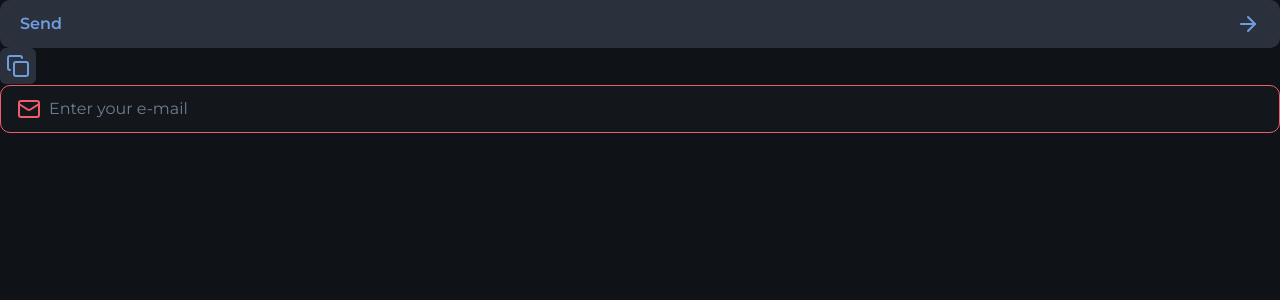
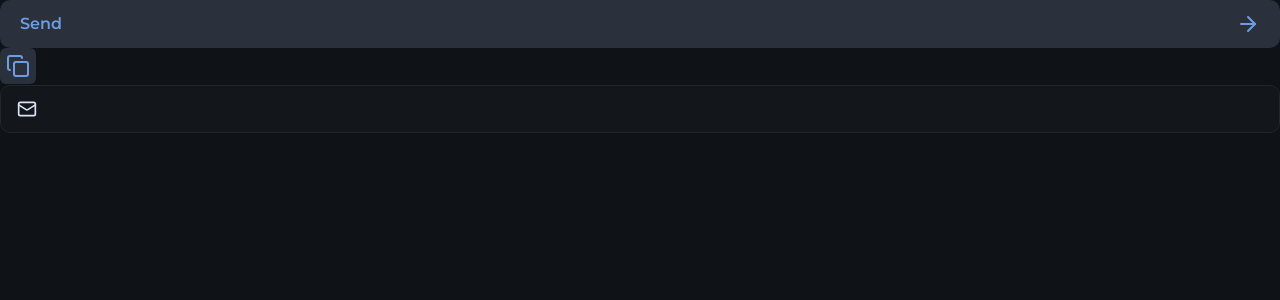
Before and after one commit to filipebteixeira98/indication-web, a Next.js app: page / in a window 1280 px wide. Shown: the top 300 px of the page. Built offline with nearby package versions, Linux system fonts and the light colour scheme.

Commit message:
refactor(input): component to add composition pattern

```diff
--- a/src/app/page.tsx
+++ b/src/app/page.tsx
@@ -1,8 +1,8 @@
-import { ArrowRight, Copy } from 'lucide-react'
+import { ArrowRight, Copy, Mail } from 'lucide-react'
 
 import { Button } from '@/components/button'
 import { IconButton } from '@/components/icon-button'
-import { Input } from '@/components/input'
+import { InputField, InputIcon, InputRoot } from '@/components/input'
 
 export default function Home() {
   return (
@@ -15,7 +15,12 @@
         <Copy />
       </IconButton>
       <div>
-        <Input type="email" placeholder="Enter your e-mail" error />
+        <InputRoot>
+          <InputIcon>
+            <Mail className="size-5" />
+          </InputIcon>
+          <InputField />
+        </InputRoot>
       </div>
     </main>
   )
--- a/src/components/input.tsx
+++ b/src/components/input.tsx
@@ -1,20 +1,32 @@
-import { Mail } from 'lucide-react'
 import type { ComponentProps } from 'react'
 
-interface InputProps extends ComponentProps<'input'> {
+interface InputRootProps extends ComponentProps<'div'> {
   error?: boolean
 }
 
-export function Input({ error = false, ...props }: InputProps) {
+export function InputRoot({ error = false, ...props }: InputRootProps) {
   return (
     <div
       data-error={error}
       className="group bg-gray-800 h-12 border border-gray-600 rounded-xl px-4 flex items-center gap-2 focus-within:border-gray-100 data-[error=true]:border-danger"
-    >
-      <span className="text-gray-400 group-focus-within:text-gray-100 group-[&:not(:has(input:placeholder-shown))]:text-gray-100 group-data-[error=true]:text-danger">
-        <Mail />
-      </span>
-      <input className="flex-1 outline-0 placeholder-gray-400" {...props} />
-    </div>
+      {...props}
+    />
   )
 }
+
+interface InputIconProps extends ComponentProps<'span'> {}
+
+export function InputIcon(props: InputIconProps) {
+  return (
+    <span
+      className="text-gray-400 group-focus-within:text-gray-100 group-[&:not(:has(input:placeholder-shown))]:text-gray-100 group-data-[error=true]:text-danger"
+      {...props}
+    />
+  )
+}
+
+interface InputFieldProps extends ComponentProps<'input'> {}
+
+export function InputField(props: InputFieldProps) {
+  return <input className="flex-1 outline-0 placeholder-gray-400" {...props} />
+}
```
